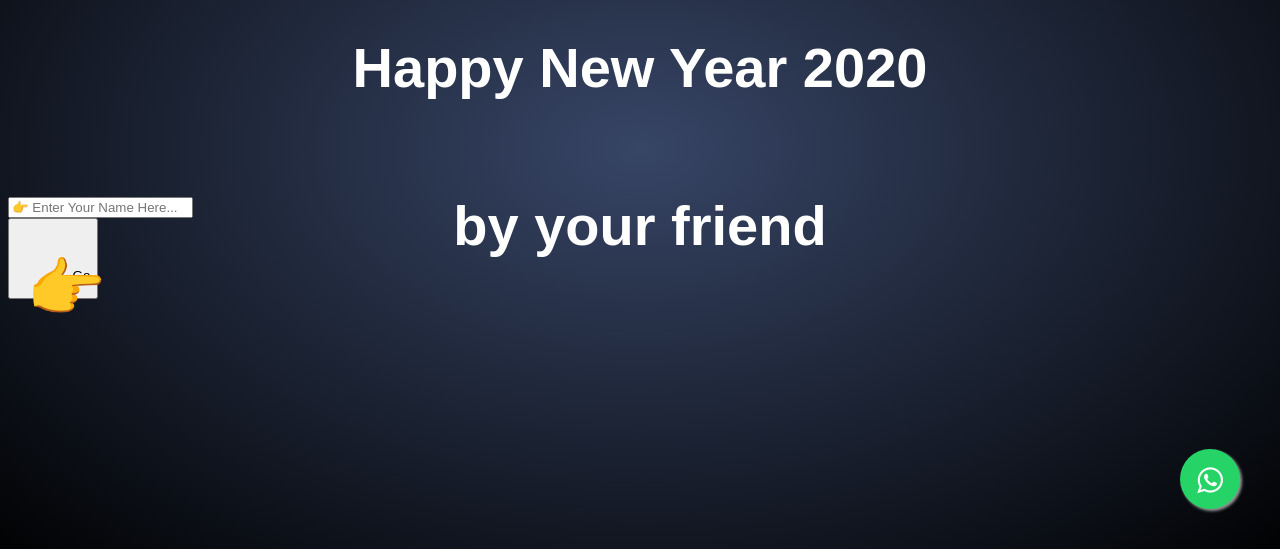
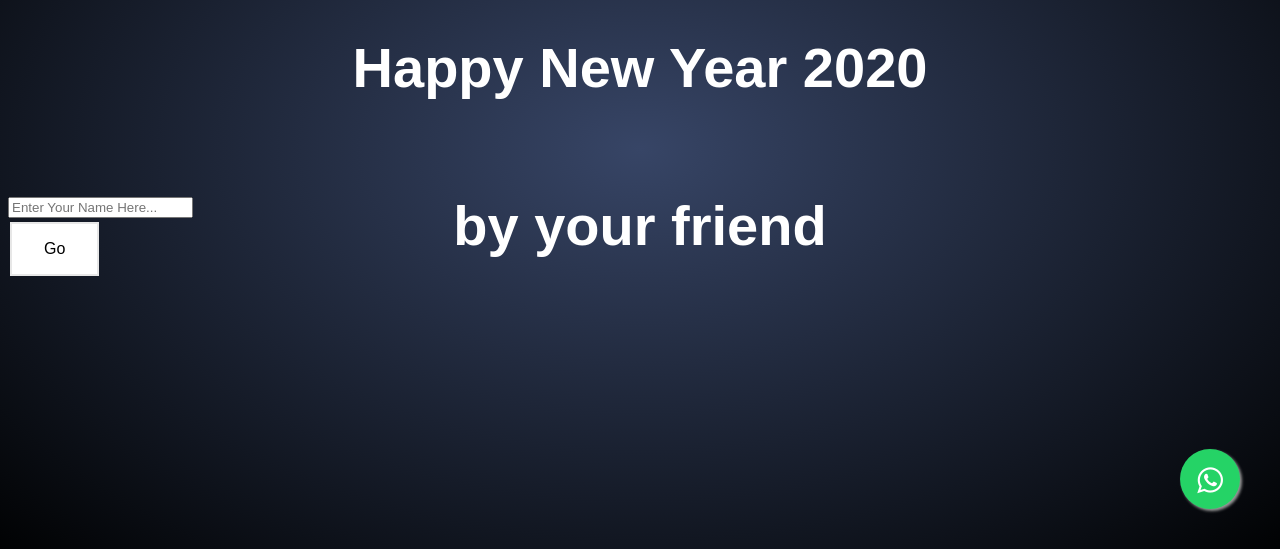
Before and after one commit to VIRUS-ATTACK/newYear2020, a Django app: page / in a window 1280 px wide. Shown: the part 251-800 px from the top of the page. Run offline with Django 3.2, Linux system fonts and the light colour scheme; some libraries are stand-ins or nearby versions; some web fonts are replaced.

Commit message:
minor changes

```diff
--- a/mysite/newyear/templates/newyear/files/wishes.html
+++ b/mysite/newyear/templates/newyear/files/wishes.html
@@ -290,6 +290,43 @@
                 color: white;
                 font-size: 3.5em;
             }
+            input[type=text] {
+            width: 100%;
+            padding: 12px 20px;
+            margin: 8px 0;
+            box-sizing: border-box;
+            border: 3px solid #ccc;
+            -webkit-transition: 0.5s;
+            transition: 0.5s;
+            outline: none;
+            }
+
+            input[type=text]:focus {
+            border: 3px solid #555;
+            }
+
+            .button {
+            background-color: #4CAF50; /* Green */
+            border: none;
+            color: white;
+            padding: 16px 32px;
+            text-align: center;
+            text-decoration: none;
+            display: inline-block;
+            font-size: 16px;
+            margin: 4px 2px;
+            -webkit-transition-duration: 0.4s; /* Safari */
+            transition-duration: 0.4s;
+            cursor: pointer;
+            }
+
+            .button4 {
+            background-color: white;
+            color: black;
+            border: 2px solid #e7e7e7;
+            }
+
+            .button4:hover {background-color: #e7e7e7;}
         </style>
         <script>
             window.open = function() {};
@@ -336,8 +373,8 @@
                 window.parent.postMessage('resize', "*");
             }
         </script>
-        <input  type="name" id="myText" onChange="update(this.value);"  required maxlength="50" name="n" placeholder="👉 Enter Your Name Here..."><br>
-        <button class="button button1" type="submit" onclick="document.getElementById('username').innerHTML='by' + document.getElementById('myText').value"><span>👉</span> Go </button>
+        <input  type="name" id="myText" onChange="update(this.value);"  required maxlength="50" name="n" placeholder="Enter Your Name Here..."><br>
+        <button class="button button4" type="submit" onclick="document.getElementById('username').innerHTML='by' + document.getElementById('myText').value"> Go </button>
 
             <link rel="stylesheet" href="https://maxcdn.bootstrapcdn.com/font-awesome/4.5.0/css/font-awesome.min.css">
             <a id="myAnchor" class="float" target="_blank">
```
